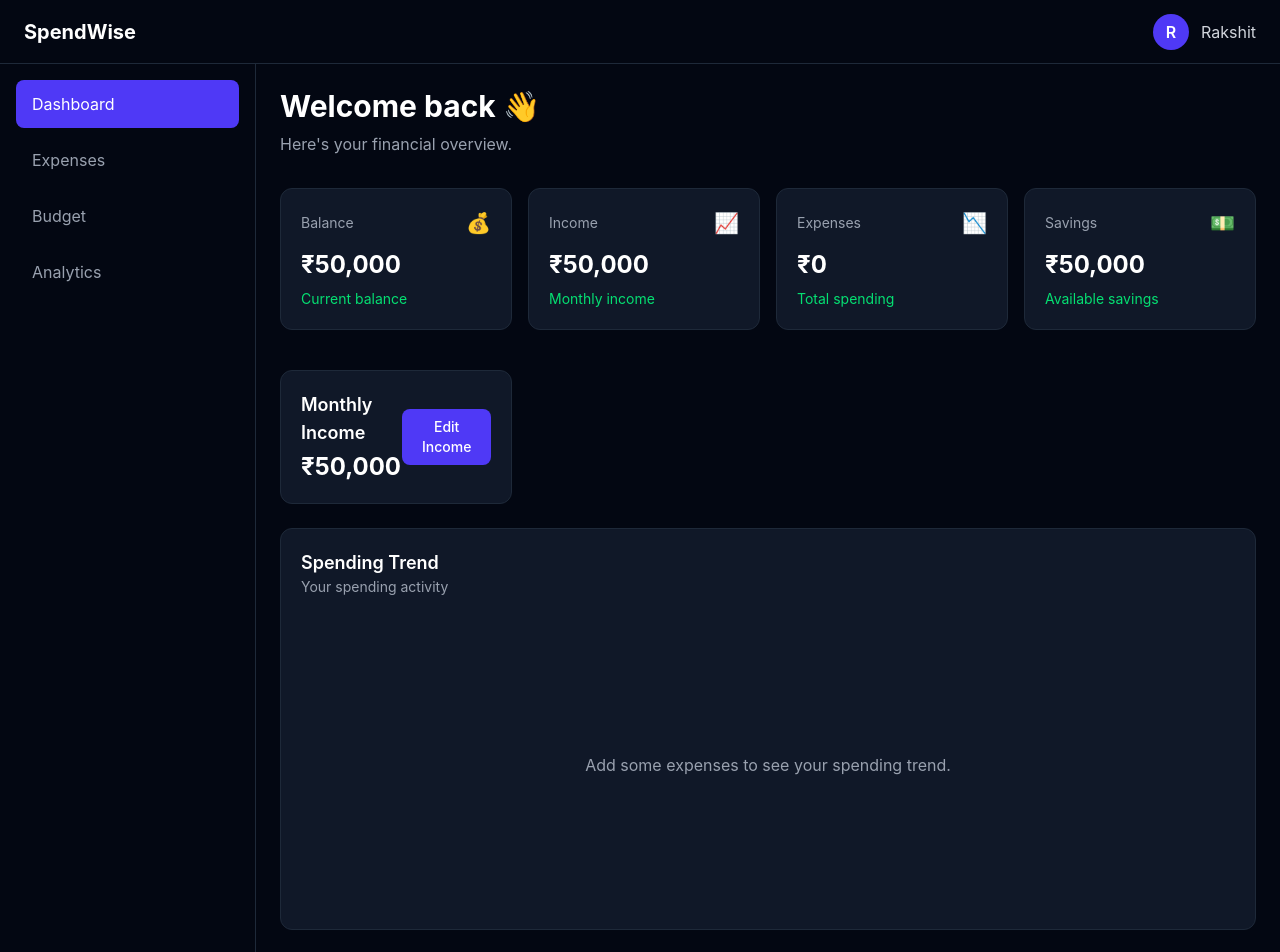
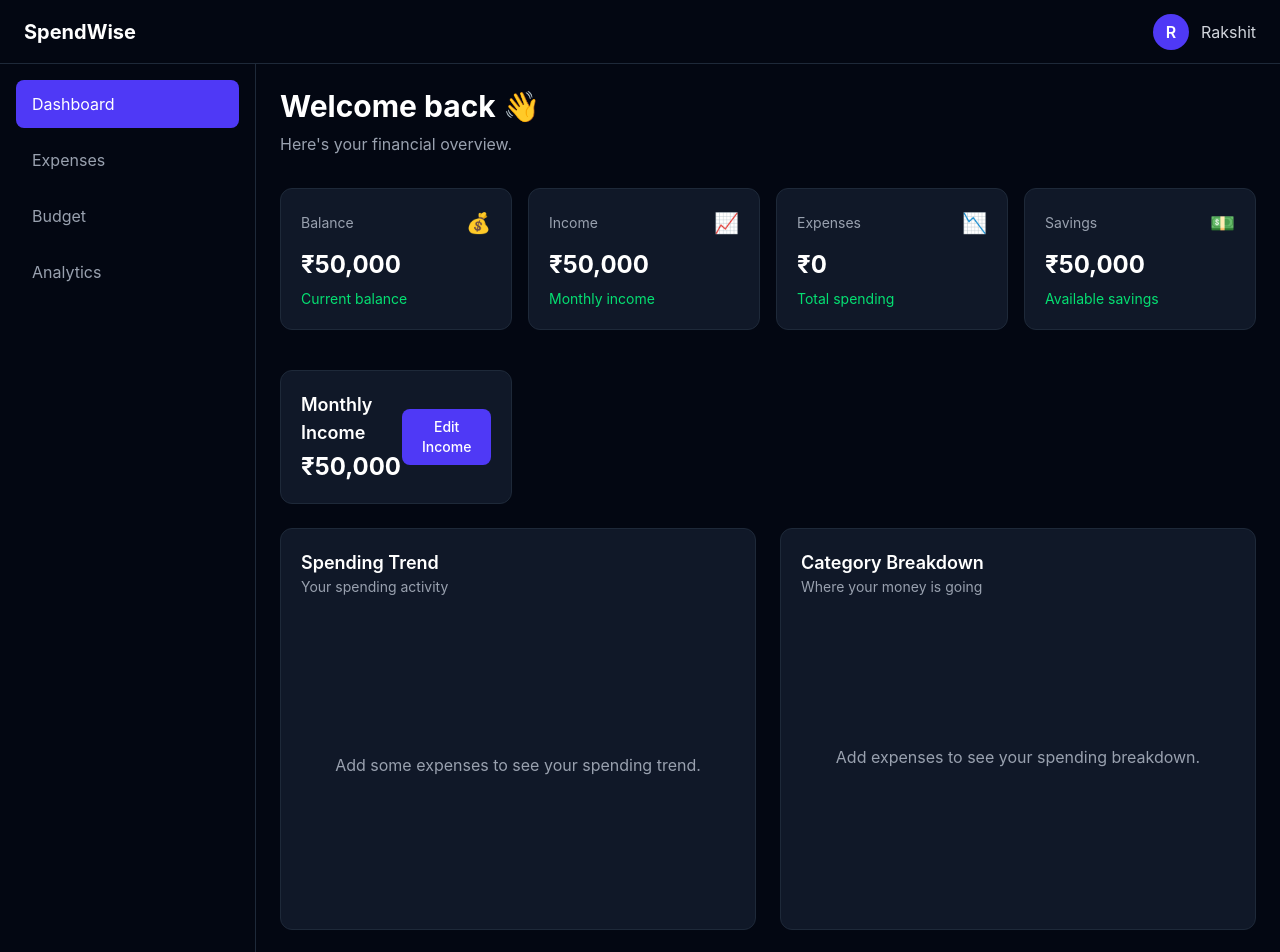
Before and after one commit to Rakshit-Thareja/SpendWise, a React (Vite) app: page / in a window 1280 px wide. Shown: the top 952 px of the page. Built offline with nearby package versions, Linux system fonts and the light colour scheme.

Commit message:
Add expense filters and spending analytics

```diff
--- /dev/null
+++ b/src/components/CategoryBreakdown.jsx
@@ -0,0 +1,104 @@
+import {
+    PieChart,
+    Pie,
+    Cell,
+    Tooltip,
+    ResponsiveContainer,
+} from 'recharts'
+
+function CategoryBreakdown({ expenses }) {
+    const categoryTotals = {}
+
+    expenses.forEach((expense) => {
+        if (categoryTotals[expense.category]) {
+            categoryTotals[expense.category] += expense.amount
+        } else {
+            categoryTotals[expense.category] = expense.amount
+        }
+    })
+
+    const data = Object.entries(categoryTotals).map(
+        ([category, amount]) => ({
+            category,
+            amount,
+        })
+    )
+
+    return (
+        <div className="rounded-xl border border-gray-800 bg-gray-900 p-5">
+            <div className="mb-4">
+                <h3 className="text-lg font-semibold text-white">
+                    Category Breakdown
+                </h3>
+
+                <p className="text-sm text-gray-400">
+                    Where your money is going
+                </p>
+            </div>
+
+            {data.length === 0 ? (
+                <div className="flex h-72 items-center justify-center">
+                    <p className="text-gray-400">
+                        Add expenses to see your spending breakdown.
+                    </p>
+                </div>
+            ) : (
+                <>
+                    <div className="h-64 w-full">
+                        <ResponsiveContainer width="100%" height="100%">
+                            <PieChart>
+                                <Pie
+                                    data={data}
+                                    dataKey="amount"
+                                    nameKey="category"
+                                    cx="50%"
+                                    cy="50%"
+                                    outerRadius={90}
+                                    innerRadius={55}
+                                >
+                                    {data.map((entry, index) => (
+                                        <Cell
+                                            key={`cell-${entry.category}`}
+                                            fill={`hsl(${index * 45}, 70%, 55%)`}
+                                        />
+                                    ))}
+                                </Pie>
+
+                                <Tooltip
+                                    formatter={(value) =>
+                                        `₹${value.toLocaleString('en-IN')}`
+                                    }
+                                    contentStyle={{
+                                        backgroundColor: '#111827',
+                                        border: '1px solid #374151',
+                                        borderRadius: '8px',
+                                        color: '#fff',
+                                    }}
+                                />
+                            </PieChart>
+                        </ResponsiveContainer>
+                    </div>
+
+                    <div className="mt-4 space-y-3">
+                        {data.map((item) => (
+                            <div
+                                key={item.category}
+                                className="flex items-center justify-between"
+                            >
+                                <span className="text-sm text-gray-300">
+                                    {item.category}
+                                </span>
+
+                                <span className="font-medium text-white">
+                                    ₹{item.amount.toLocaleString('en-IN')}
+                                </span>
+                            </div>
+                        ))}
+                    </div>
+                </>
+            )}
+        </div>
+    )
+}
+
+export default CategoryBreakdown
--- a/src/pages/Dashboard.jsx
+++ b/src/pages/Dashboard.jsx
@@ -1,3 +1,4 @@
+import CategoryBreakdown from '../components/CategoryBreakdown'
 import IncomeEditor from '../components/IncomeEditor'
 import SummaryCard from '../components/SummaryCard'
 import SpendingChart from '../components/SpendingChart'
@@ -65,8 +66,10 @@ function Dashboard({
 
             </div>
 
-            <div className="mt-6">
+            <div className="mt-6 grid grid-cols-1 gap-6 xl:grid-cols-2">
                 <SpendingChart expenses={expenses} />
+
+                <CategoryBreakdown expenses={expenses} />
             </div>
 
             <RecentTransactions expenses={expenses} />
```
